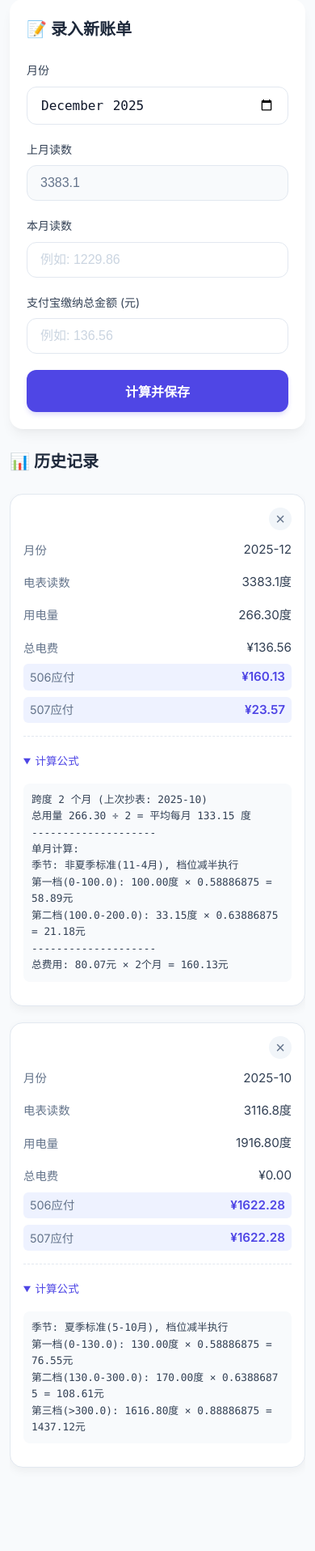
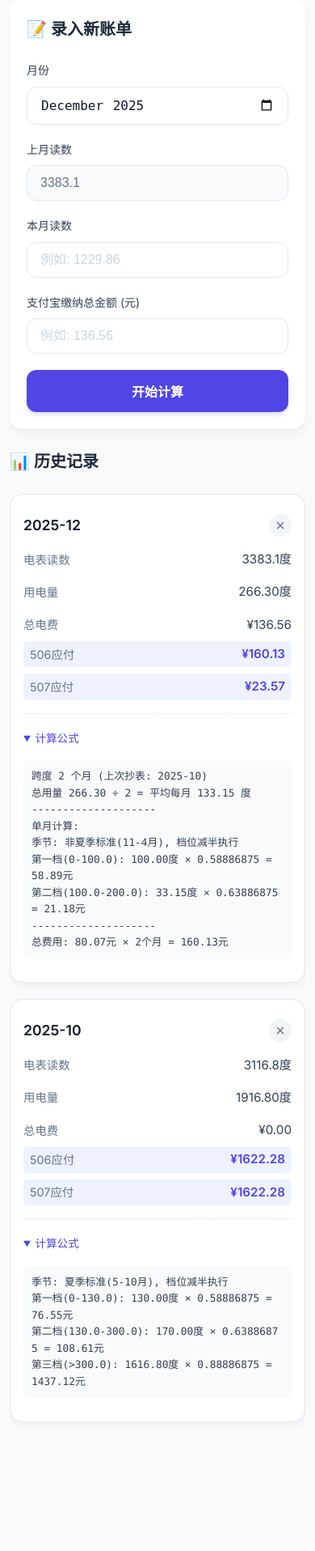
Before and after one commit to pepperchili/CalculateElectricityBill, a Flask app: page / in a window 390 px wide. Shown: the part 155-2071 px from the top of the page at 81% size. After the commit the page ends 1912 px from the top, so only its background shows below. Run offline with Flask 3, Linux system fonts and the light colour scheme; data comes from the database, SQL or seed files in the repository.

Commit message:
feat: 优化UI

```diff
--- a/static/style.css
+++ b/static/style.css
@@ -374,22 +374,29 @@ pre {
     }
 
     /* Special handling for delete button: Bottom Right */
+    /* Header Cell (Month + Delete) */
     td[data-label="操作"] {
         position: static;
         width: 100%;
-        display: block;
-        /* Changed to block to let details flow naturally */
-        padding: 0 0 4px 0;
-        border: none;
-        margin-top: 0;
+        display: flex;
+        align-items: center;
+        justify-content: space-between;
+        border-bottom: 1px solid var(--slate-100);
     }
 
-    /* Position the delete form absolutely to the top-right of the card (tr) */
+    .month-title {
+        font-weight: 700;
+        font-size: 1.1rem;
+        color: var(--slate-900);
+        white-space: nowrap;
+        /* Prevent wrapping */
+    }
+
+    /* Position the delete form */
     .delete-form {
-        top: 12px;
-        right: 12px;
+        position: static;
+        /* Reset absolute, use flex */
         margin: 0;
-        z-index: 10;
     }
 
     .btn-delete-x {
@@ -406,6 +413,7 @@ pre {
         justify-content: center;
         cursor: pointer;
         transition: all 0.2s;
+        padding-bottom: 2px;
         /* Visual adjustment for &times; alignment */
     }
 
--- a/templates/base.html
+++ b/templates/base.html
@@ -8,7 +8,7 @@
     <link rel="preconnect" href="https://fonts.googleapis.com">
     <link rel="preconnect" href="https://fonts.gstatic.com" crossorigin>
     <link href="https://fonts.googleapis.com/css2?family=Inter:wght@300;400;600&display=swap" rel="stylesheet">
-    <link rel="stylesheet" href="{{ url_for('static', filename='style.css') }}?v=14">
+    <link rel="stylesheet" href="{{ url_for('static', filename='style.css') }}?v=16">
 </head>
 
 <body>
--- a/templates/index.html
+++ b/templates/index.html
@@ -26,7 +26,7 @@
             <input type="number" step="0.01" id="total_bill" name="total_bill" required placeholder="例如: 136.56">
         </div>
 
-        <button type="submit" class="btn-primary">计算并保存</button>
+        <button type="submit" class="btn-primary">开始计算</button>
     </form>
 </section>
 
@@ -49,13 +49,13 @@
             {% for record in records %}
             <tbody class="record-group">
                 <tr>
-                    <td data-label="操作">
+                    <td data-label="操作" class="header-cell">
+                        <span class="month-title">{{ record['billing_month'] }}</span>
                         <form action="{{ url_for('delete', id=record['id']) }}" method="post"
                             onsubmit="return confirm('确定删除吗？');" class="delete-form">
                             <button type="submit" class="btn-delete-x" aria-label="删除">&times;</button>
                         </form>
                     </td>
-                    <td data-label="月份">{{ record['billing_month'] }}</td>
                     <td data-label="电表读数">{{ record['meter_reading'] }}度</td>
                     <td data-label="用电量">
                         {% if record['usage'] == 0 %}
```
